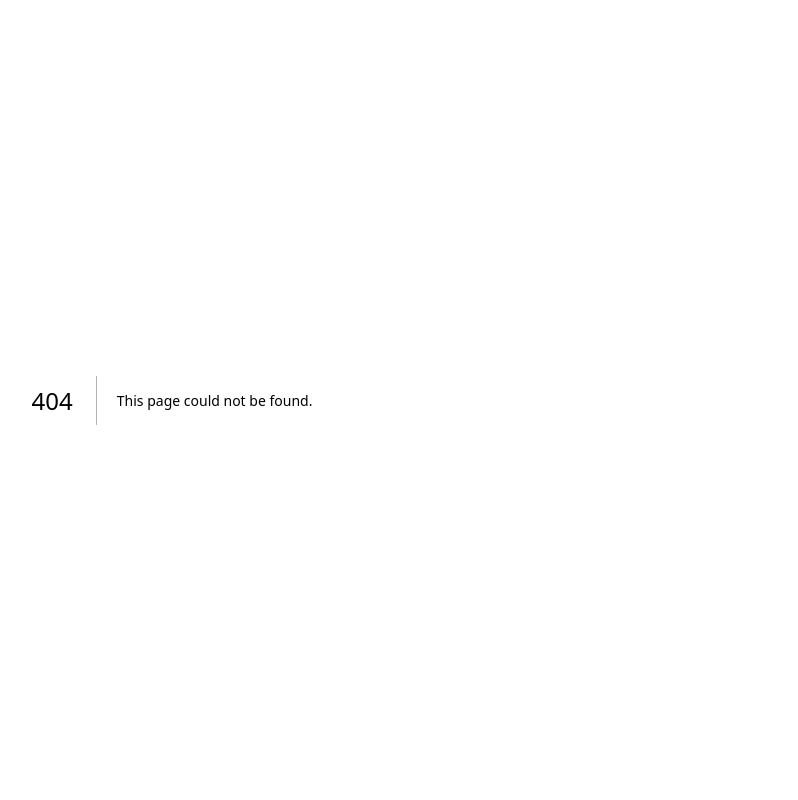
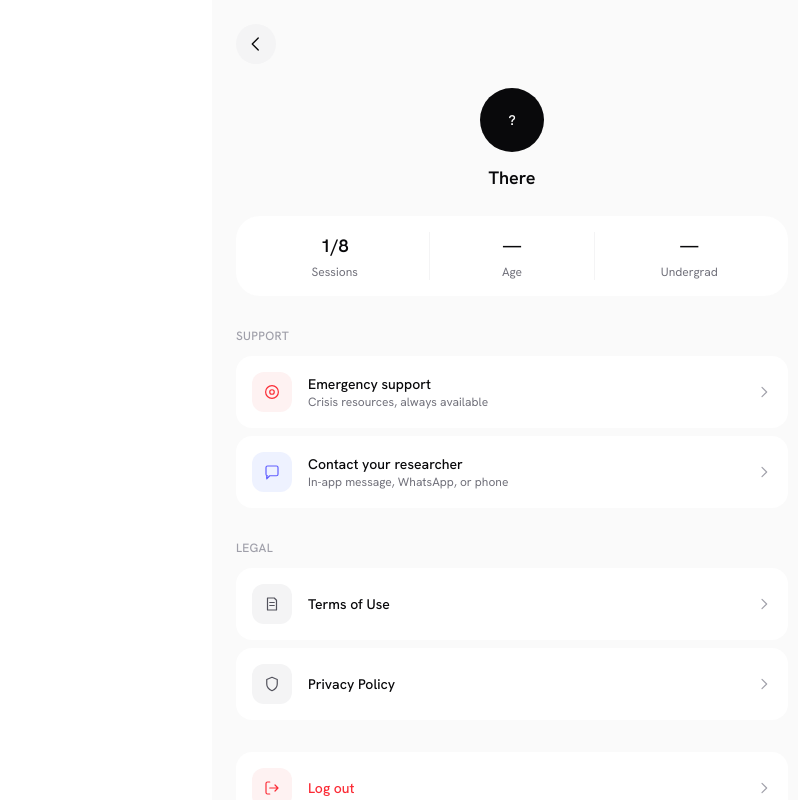
Before and after one commit to chidoziemfrancis/thriveCBT, a Next.js app in the folder pwa/: page /profile in a window 1280 px wide. Before the commit this address had no page. Shown: the whole page, without its empty margins (128-926 px from the left). Built offline with nearby package versions, Linux system fonts and the light colour scheme.

Commit message:
feat: implement ProfilePage component with user information display and logout functionality

```diff
--- /dev/null
+++ b/pwa/app/profile/page.tsx
@@ -0,0 +1,171 @@
+"use client";
+
+import { useEffect, useState } from "react";
+import { useRouter } from "next/navigation";
+import BackButton from "../components/BackButton";
+import Avatar from "../components/Avatar";
+import ProfileRow from "./_components/ProfileRow";
+import { getOnboardingData } from "../onboarding/_lib/onboardingStore";
+import { getUserSession } from "../auth/_lib/userSession";
+import { SESSIONS } from "../sessions/_lib/sessions";
+import { CURRENT_SESSION } from "../sessions/_lib/currentSession";
+
+function calculateAge(dob: string): number | null {
+  if (!dob) return null;
+  const birth = new Date(dob);
+  if (Number.isNaN(birth.getTime())) return null;
+
+  const now = new Date();
+  let age = now.getFullYear() - birth.getFullYear();
+  const hadBirthdayThisYear =
+    now.getMonth() > birth.getMonth() ||
+    (now.getMonth() === birth.getMonth() && now.getDate() >= birth.getDate());
+  if (!hadBirthdayThisYear) age -= 1;
+
+  return age;
+}
+
+export default function ProfilePage() {
+  const router = useRouter();
+  const [name, setName] = useState("");
+  const [email, setEmail] = useState("");
+  const [age, setAge] = useState<number | null>(null);
+  const [isUndergraduate, setIsUndergraduate] = useState<boolean | undefined>(
+    undefined
+  );
+
+  useEffect(() => {
+    const onboarding = getOnboardingData();
+    setName(onboarding.name ?? "");
+    setIsUndergraduate(onboarding.isUndergraduate);
+    setAge(onboarding.dateOfBirth ? calculateAge(onboarding.dateOfBirth) : null);
+    setEmail(getUserSession().email ?? "");
+  }, []);
+
+  function handleLogout() {
+    localStorage.clear();
+    router.push("/auth/sign-in");
+  }
+
+  return (
+    <div className="flex flex-1 flex-col bg-zinc-50 px-6 pt-6 pb-10">
+      <BackButton />
+
+      <div className="mt-6 flex flex-col items-center">
+        <Avatar name={name || "?"} size={64} />
+        <p className="mt-3 text-lg font-semibold text-zinc-950">
+          {name || "There"}
+        </p>
+        {email && <p className="text-sm text-zinc-500">{email}</p>}
+      </div>
+
+      <div className="mt-6 grid grid-cols-3 gap-3 rounded-3xl bg-white p-4">
+        <div className="flex flex-col items-center gap-1">
+          <p className="text-lg font-semibold text-zinc-950">
+            {CURRENT_SESSION}/{SESSIONS.length}
+          </p>
+          <p className="text-xs text-zinc-500">Sessions</p>
+        </div>
+        <div className="flex flex-col items-center gap-1 border-x border-zinc-100">
+          <p className="text-lg font-semibold text-zinc-950">
+            {age ?? "—"}
+          </p>
+          <p className="text-xs text-zinc-500">Age</p>
+        </div>
+        <div className="flex flex-col items-center gap-1">
+          <p className="text-lg font-semibold text-zinc-950">
+            {isUndergraduate === undefined ? "—" : isUndergraduate ? "Yes" : "No"}
+          </p>
+          <p className="text-xs text-zinc-500">Undergrad</p>
+        </div>
+      </div>
+
+      <p className="mt-8 text-xs font-medium uppercase tracking-wide text-zinc-400">
+        Support
+      </p>
+      <div className="mt-3 flex flex-col gap-2">
+        <ProfileRow
+          label="Emergency support"
+          sublabel="Crisis resources, always available"
+          iconBg="bg-red-50 text-red-500"
+          icon={
+            <svg width="18" height="18" viewBox="0 0 24 24" fill="none">
+              <circle cx="12" cy="12" r="8.5" stroke="currentColor" strokeWidth="1.6" />
+              <circle cx="12" cy="12" r="3" stroke="currentColor" strokeWidth="1.6" />
+            </svg>
+          }
+        />
+        <ProfileRow
+          label="Contact your researcher"
+          sublabel="In-app message, WhatsApp, or phone"
+          iconBg="bg-indigo-50 text-indigo-500"
+          icon={
+            <svg width="18" height="18" viewBox="0 0 24 24" fill="none">
+              <path
+                d="M4 6a2 2 0 012-2h12a2 2 0 012 2v9a2 2 0 01-2 2H9l-4 4v-4H6a2 2 0 01-2-2V6z"
+                stroke="currentColor"
+                strokeWidth="1.6"
+                strokeLinejoin="round"
+              />
+            </svg>
+          }
+        />
+      </div>
+
+      <p className="mt-8 text-xs font-medium uppercase tracking-wide text-zinc-400">
+        Legal
+      </p>
+      <div className="mt-3 flex flex-col gap-2">
+        <ProfileRow
+          label="Terms of Use"
+          iconBg="bg-zinc-100 text-zinc-600"
+          icon={
+            <svg width="18" height="18" viewBox="0 0 24 24" fill="none">
+              <path
+                d="M6 4h9l3 3v13H6V4z"
+                stroke="currentColor"
+                strokeWidth="1.6"
+                strokeLinejoin="round"
+              />
+              <path d="M9 10h6M9 14h6" stroke="currentColor" strokeWidth="1.6" strokeLinecap="round" />
+            </svg>
+          }
+        />
+        <ProfileRow
+          label="Privacy Policy"
+          iconBg="bg-zinc-100 text-zinc-600"
+          icon={
+            <svg width="18" height="18" viewBox="0 0 24 24" fill="none">
+              <path
+                d="M12 3l7 3v6c0 5-3.5 7.5-7 9-3.5-1.5-7-4-7-9V6l7-3z"
+                stroke="currentColor"
+                strokeWidth="1.6"
+                strokeLinejoin="round"
+              />
+            </svg>
+          }
+        />
+      </div>
+
+      <div className="mt-8">
+        <ProfileRow
+          label="Log out"
+          danger
+          iconBg="bg-red-50 text-red-500"
+          onClick={handleLogout}
+          icon={
+            <svg width="18" height="18" viewBox="0 0 24 24" fill="none">
+              <path
+                d="M9 4H6a2 2 0 00-2 2v12a2 2 0 002 2h3M16 16l4-4-4-4M20 12H9"
+                stroke="currentColor"
+                strokeWidth="1.6"
+                strokeLinecap="round"
+                strokeLinejoin="round"
+              />
+            </svg>
+          }
+        />
+      </div>
+    </div>
+  );
+}
```
